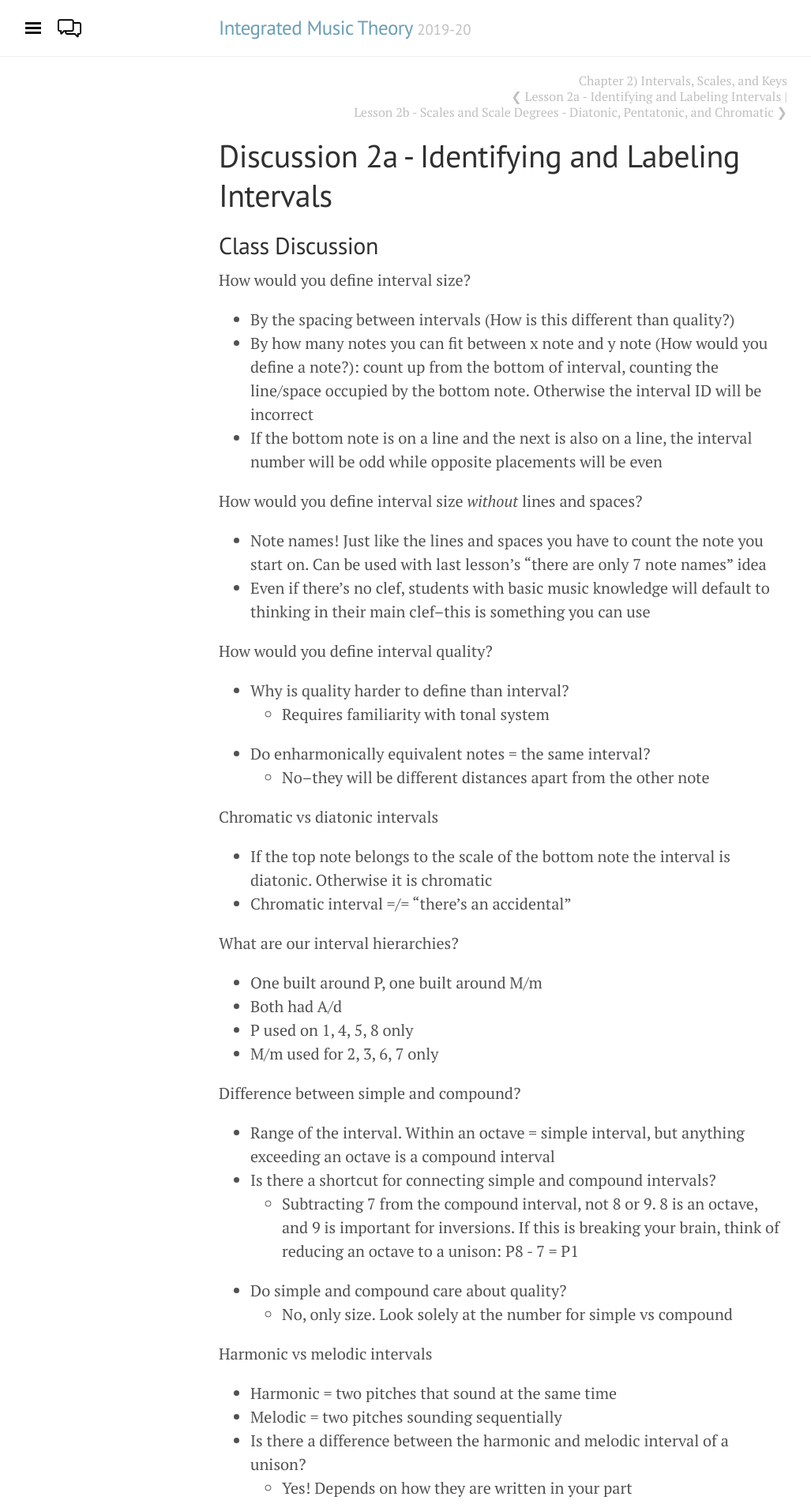
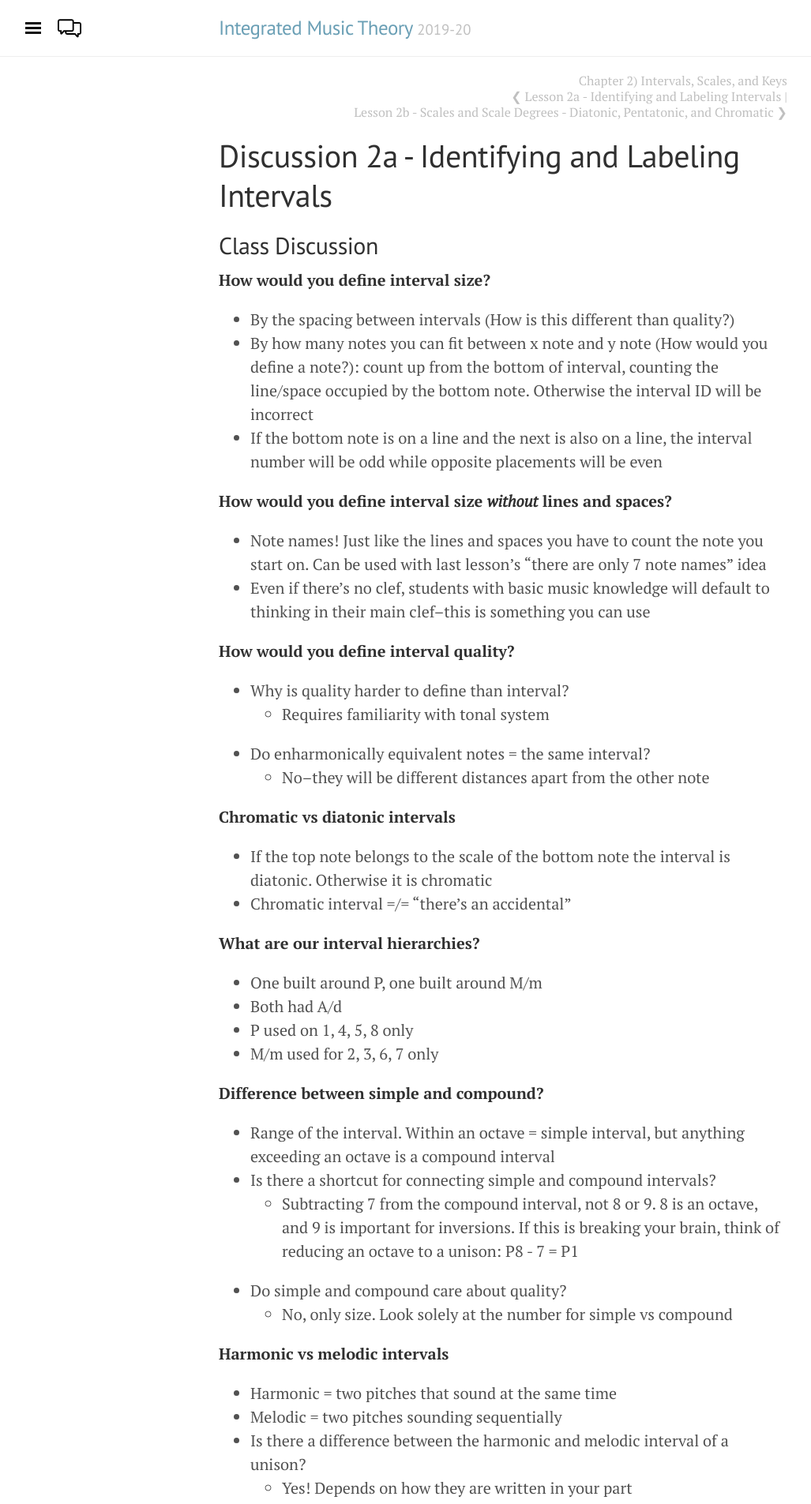
Before and after one commit to intmus/inttheory19-20, a Jekyll site: the page built from _02-int-scales-keys/a2-intervals.md, in a window 1280 px wide. Shown: the top 1905 px of the page at 79% size, without its empty margins (3-1030 px from the left). Built offline with Jekyll 4.4.1, drawn with Linux system fonts in a browser that asks for light colours.

Commit message:
Formatting edits

```diff
--- a/_02-int-scales-keys/a2-intervals.md
+++ b/_02-int-scales-keys/a2-intervals.md
@@ -5,46 +5,46 @@ title: Discussion 2a - Identifying and Labeling Intervals
 
 ## Class Discussion
 
-How would you define interval size?
+**How would you define interval size?**
 - By the spacing between intervals (How is this different than quality?)
 - By how many notes you can fit between x note and y note (How would you define a note?): count up from the bottom of interval, counting the line/space occupied by the bottom note. Otherwise the interval ID will be incorrect
 - If the bottom note is on a line and the next is also on a line, the interval number will be odd while opposite placements will be even
 
-How would you define interval size *without* lines and spaces?
+**How would you define interval size *without* lines and spaces?**
 - Note names! Just like the lines and spaces you have to count the note you start on. Can be used with last lesson's "there are only 7 note names" idea
 - Even if there's no clef, students with basic music knowledge will default to thinking in their main clef--this is something you can use
 
-How would you define interval quality?
+**How would you define interval quality?**
 - Why is quality harder to define than interval?
   - Requires familiarity with tonal system
 - Do enharmonically equivalent notes = the same interval?
   - No--they will be different distances apart from the other note
 
-Chromatic vs diatonic intervals
+**Chromatic vs diatonic intervals**
 - If the top note belongs to the scale of the bottom note the interval is diatonic. Otherwise it is chromatic
 - Chromatic interval =/= "there's an accidental"
 
-What are our interval hierarchies?
+**What are our interval hierarchies?**
 - One built around P, one built around M/m
 - Both had A/d
 - P used on 1, 4, 5, 8 only
 - M/m used for 2, 3, 6, 7 only
 
-Difference between simple and compound?
+**Difference between simple and compound?**
 - Range of the interval. Within an octave = simple interval, but anything exceeding an octave is a compound interval
 - Is there a shortcut for connecting simple and compound intervals?
   - Subtracting 7 from the compound interval, not 8 or 9. 8 is an octave, and 9 is important for inversions. If this is breaking your brain, think of reducing an octave to a unison: P8 - 7 = P1
 - Do simple and compound care about quality?
   - No, only size. Look solely at the number for simple vs compound
 
-Harmonic vs melodic intervals
+**Harmonic vs melodic intervals**
 - Harmonic = two pitches that sound at the same time
 - Melodic = two pitches sounding sequentially
 - Is there a difference between the harmonic and melodic interval of a unison?
   - Yes! Depends on how they are written in your part
   - Augmented unisons also exist and that's where things get a little confusing and very strict
 
-Inversions
+**Inversions**
 - How to invert?
   - Take either of the notes and drop them down?: Not quite, but you *can* take either note and move it an octave in the direction of the other note (ex. G4 and D5 to D5 and G5 OR D4 and G4)
 - How do we get our inversions number?
```
